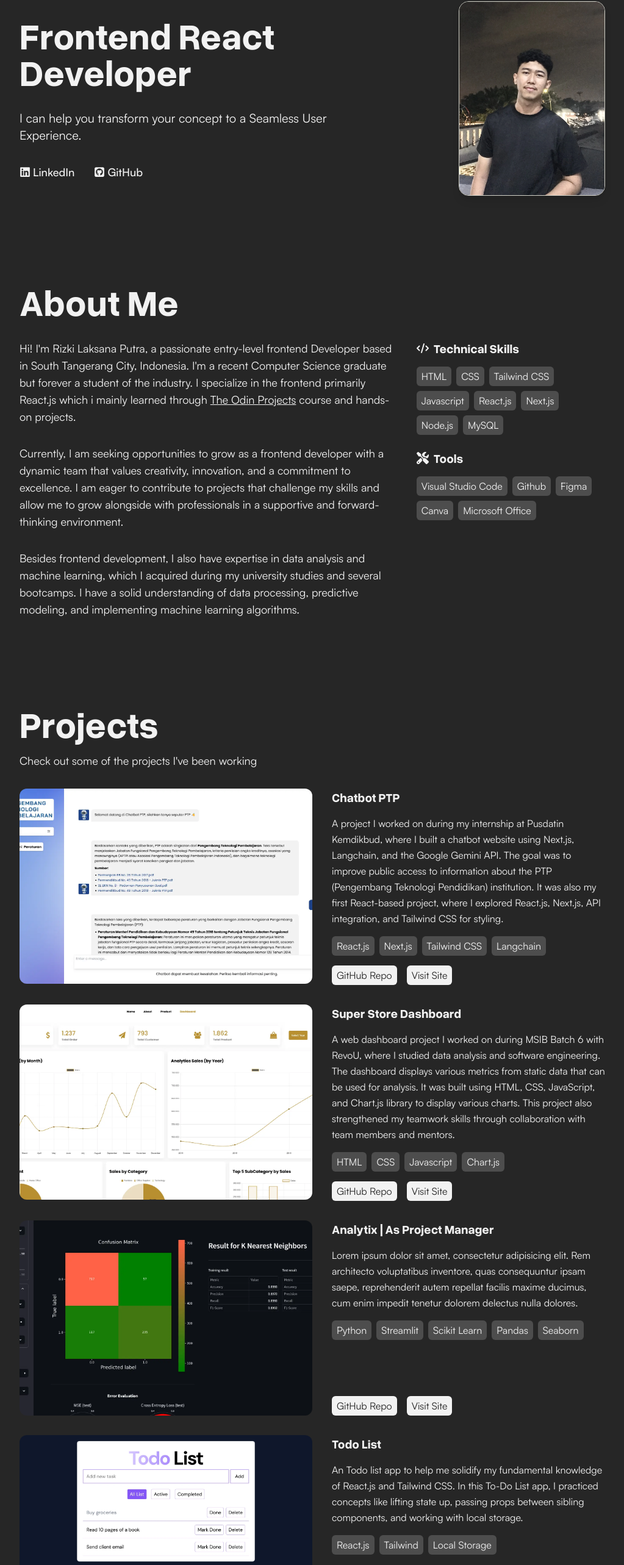
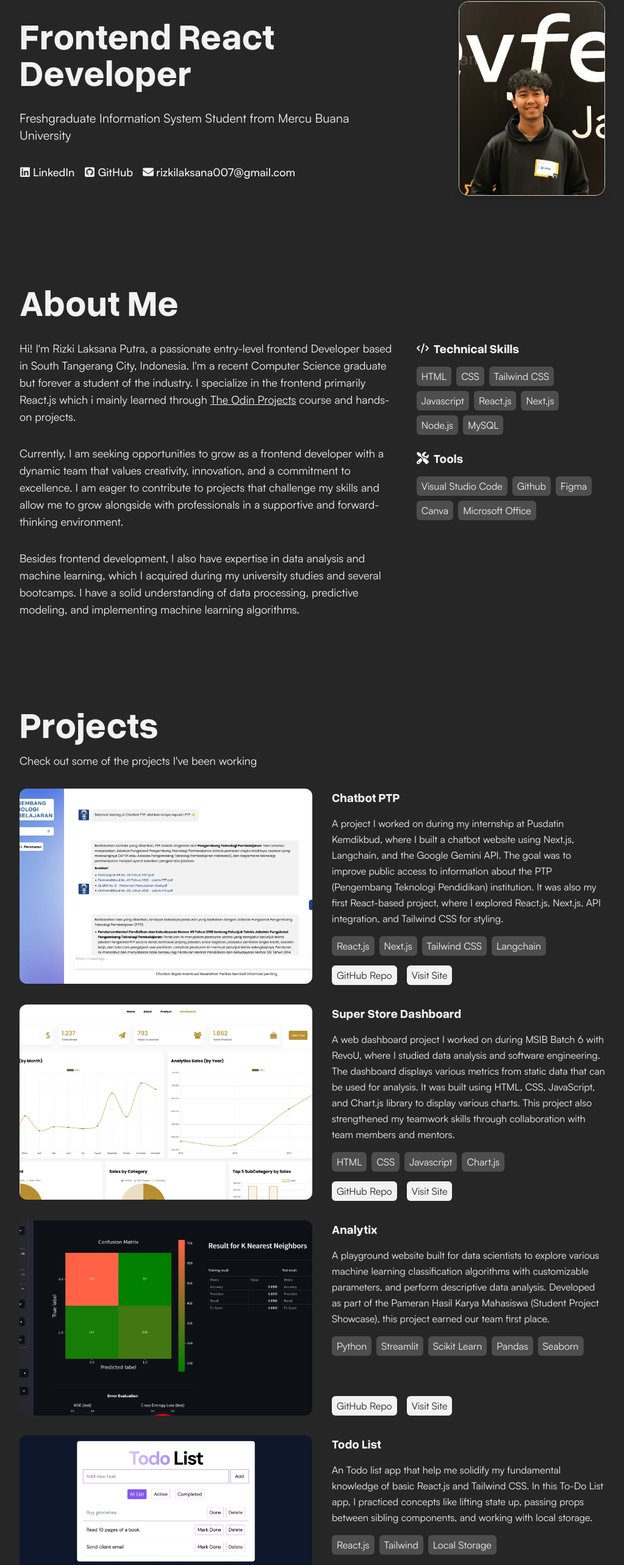
Before and after one commit to RizkiLaksanaPutra/portfolio, a Next.js app: page / in a window 1280 px wide. Shown: the part 186-2752 px from the top of the page at 61% size, without its empty margins (128-1151 px from the left). Built offline with nearby package versions, Linux system fonts and the light colour scheme.

Commit message:
Complete and finalize portfolio

```diff
--- a/src/app/page.jsx
+++ b/src/app/page.jsx
@@ -1,5 +1,6 @@
 "use client";
 import About from "@/components/About";
+import Footer from "@/components/Footer";
 import Hero from "@/components/Hero";
 import Navbar from "@/components/Navbar/Navbar";
 import NavMenu from "@/components/Navbar/NavMenu";
@@ -13,6 +14,7 @@ export default function Home() {
       <Hero />
       <About />
       <ProjectSection />
+      <Footer />
     </div>
   );
 }
--- /dev/null
+++ b/src/components/Footer.jsx
@@ -0,0 +1,52 @@
+import Link from "next/link";
+
+const Footer = () => {
+  return (
+    <footer className="relative z-10 flex w-5/6 flex-col gap-8 py-8 lg:w-3/4">
+      <div className="flex w-full flex-wrap gap-8 sm:flex-nowrap">
+        <div className="w-full flex-grow lg:w-3/5">
+          <h2 className="text-xl font-bold text-accent-300">NAVIGATION</h2>
+          <ul className="mt-2 space-y-1 font-satoshi">
+            <li>
+              <Link href="#home">Home</Link>
+            </li>
+            <li>
+              <Link href="#about">About</Link>
+            </li>
+            <li>
+              <Link href="#projects">Projects</Link>
+            </li>
+          </ul>
+        </div>
+        <div className="w-full flex-grow lg:w-1/5">
+          <h2 className="text-xl font-bold text-accent-300">SOCIALS</h2>
+          <ul className="mt-2 space-y-1 font-satoshi">
+            <li>
+              <a
+                href="https://www.linkedin.com/in/rizkilaksana/"
+                target="_blank"
+                rel="noopener noreferrer"
+              >
+                LinkedIn
+              </a>
+            </li>
+            <li>
+              <a
+                href="https://github.com/RizkiLaksanaPutra"
+                target="_blank"
+                rel="noopener noreferrer"
+              >
+                GitHub
+              </a>
+            </li>
+          </ul>
+        </div>
+      </div>
+      <h1 className="text-2xl font-bold">
+        © {new Date().getFullYear()} RIZKI LAKSANA PUTRA
+      </h1>
+    </footer>
+  );
+};
+
+export default Footer;
--- a/src/components/Hero.jsx
+++ b/src/components/Hero.jsx
@@ -1,5 +1,5 @@
 import { motion } from "framer-motion";
-import { FaLinkedin, FaSquareGithub } from "react-icons/fa6";
+import { FaLinkedin, FaSquareGithub, FaEnvelope } from "react-icons/fa6";
 
 export default function Hero() {
   const textVariants = {
@@ -52,10 +52,10 @@ export default function Hero() {
           animate="visible"
           custom={1}
         >
-          I can help you transform your concept to a Seamless User Experience.
+          Freshgraduate Information System Student from Mercu Buana University
         </motion.p>
         <motion.div
-          className="flex justify-center gap-8 lg:justify-start"
+          className="flex flex-col items-center justify-center gap-4 sm:flex-row lg:justify-start"
           variants={textVariants}
           initial="hidden"
           animate="visible"
@@ -77,6 +77,13 @@ export default function Hero() {
             <FaSquareGithub />
             GitHub
           </a>
+          <a
+            className="font-satoshi text-lg font-medium flex items-center gap-1"
+            href="mailto:rizkilaksana007@gmail.com"
+          >
+            <FaEnvelope />
+            rizkilaksana007@gmail.com
+          </a>
         </motion.div>
       </div>
       <div className="order-1 w-40 min-w-60 max-w-80 lg:order-2">
@@ -88,7 +95,7 @@ export default function Hero() {
           custom={3}
         >
           <img
-            src="/assets/profile-picture.webp"
+            src="/assets/profile-picture2.webp"
             alt="My picture"
             className="rounded-2xl border border-secondary-700 shadow-lg"
           />
--- a/src/components/Navbar/NavMenu.jsx
+++ b/src/components/Navbar/NavMenu.jsx
@@ -7,7 +7,7 @@ const navLinks = [
   { title: "HOME", to: "#home" },
   { title: "ABOUT", to: "#about" },
   { title: "PROJECTS", to: "#projects" },
-  { title: "CONTACT", to: "/" },
+  { title: "RESUME", to: "/CV Rizki Laksana Putra.pdf"}
 ];
 
 const menuVariants = {
--- a/src/components/Navbar/Navbar.jsx
+++ b/src/components/Navbar/Navbar.jsx
@@ -1,5 +1,4 @@
-import Link from 'next/link';
-// import ResumePDF from '/public/Rizki_Laksana_Putra_Resume.pdf';
+import Link from "next/link";
 
 const DrawOutlineButton = ({ children, ...rest }) => {
   return (
@@ -44,12 +43,7 @@ export default function Navbar() {
             </a>
           </li>
           <li>
-            <Link href="/contact">
-              <DrawOutlineButton>Contact</DrawOutlineButton>
-            </Link>
-          </li>
-          <li>
-            <a target="_blank" rel="noopener noreferrer">
+            <a href="/CV Rizki Laksana Putra.pdf" target="_blank" rel="noopener noreferrer">
               <DrawOutlineButton>Resume</DrawOutlineButton>
             </a>
           </li>
--- a/src/components/Projects.jsx
+++ b/src/components/Projects.jsx
@@ -150,12 +150,13 @@ export default function ProjectSection() {
             className="h-60 rounded-xl object-cover lg:h-80 lg:w-1/2"
           />
           <div className="flex flex-col gap-4 lg:w-1/2">
-            <h3 className="text-xl font-bold">Analytix | As Project Manager</h3>
+            <h3 className="text-xl font-bold">Analytix</h3>
             <p className="font-satoshi leading-relaxed">
-              Lorem ipsum dolor sit amet, consectetur adipisicing elit. Rem
-              architecto voluptatibus inventore, quas consequuntur ipsam saepe,
-              reprehenderit autem repellat facilis maxime ducimus, cum enim
-              impedit tenetur dolorem delectus nulla dolores.
+              A playground website built for data scientists to explore various
+              machine learning classification algorithms with customizable
+              parameters, and perform descriptive data analysis. Developed as
+              part of the Pameran Hasil Karya Mahasiswa (Student Project
+              Showcase), this project earned our team first place.
             </p>
             <div className="flex flex-wrap gap-2">
               <SkillButton>Python</SkillButton>
@@ -190,10 +191,10 @@ export default function ProjectSection() {
           <div className="flex flex-col gap-4 lg:w-1/2">
             <h3 className="text-xl font-bold">Todo List</h3>
             <p className="font-satoshi leading-relaxed">
-              An Todo list app to help me solidify my fundamental knowledge of
-              React.js and Tailwind CSS. In this To-Do List app, I practiced
-              concepts like lifting state up, passing props between sibling
-              components, and working with local storage.
+              An Todo list app that help me solidify my fundamental knowledge of
+              basic React.js and Tailwind CSS. In this To-Do List app, I
+              practiced concepts like lifting state up, passing props between
+              sibling components, and working with local storage.
             </p>
             <div className="flex flex-wrap gap-2">
               <SkillButton>React.js</SkillButton>
@@ -232,8 +233,7 @@ export default function ProjectSection() {
               A personal book library app built with HTML, CSS, and JavaScript,
               where users can add and manage books with details like title,
               author, and reading status. I practiced using object constructors,
-              arrays, local storage, and form handling to create a dynamic,
-              interactive UI.
+              arrays, local storage, and form handling.
             </p>
             <div className="flex flex-wrap gap-2">
               <SkillButton>HTML</SkillButton>
```
Also changed, not shown: public/assets/profile-picture2.webp (added), 1 other file (tests, documents, lock files or other folders).
